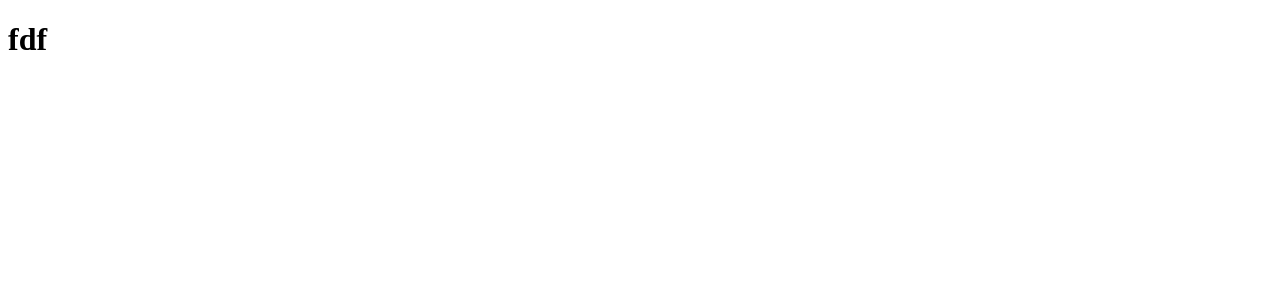
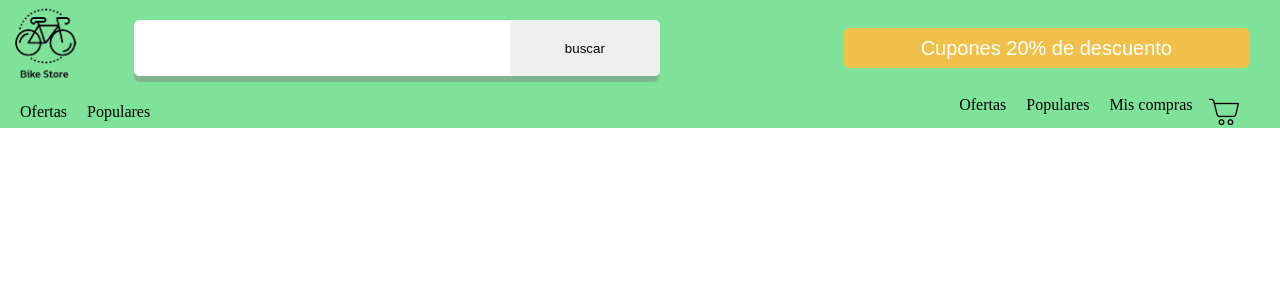
Before and after one commit to DRK-V/BikeStore, a React (Vite) app in the folder frontend/: page / in a window 1280 px wide. Shown: the top 300 px of the page. Built offline with nearby package versions, Linux system fonts and the light colour scheme.

Commit message:
va el navbar

```diff
--- a/frontend/src/App.jsx
+++ b/frontend/src/App.jsx
@@ -1,13 +1,11 @@
-import { useState } from 'react'
-
-
+import { Navbar } from './page/navbar'
 
 function App() {
-  const [count, setCount] = useState(0)
 
   return (
     <>
-<h1>fdf</h1>
+    <Navbar/>
+
     </>
   )
 }
--- /dev/null
+++ b/frontend/src/css/nav.css
@@ -0,0 +1,118 @@
+* {
+  padding: 0;
+  margin: 0;
+  box-sizing: border-box;
+  text-decoration: none;
+  list-style: none;
+}
+
+nav {
+  display: flex;
+  width: 100%;
+  height: 12vh;
+  background-color: #7ee29a;
+  display: flex;
+  justify-content: center;
+  align-items: center;
+}
+
+.bike {
+  padding: 3px;
+  width: 9%;
+  height: 100%;
+  object-fit: contain;
+}
+.car{
+    width: 5%;
+    height: 100%;
+    object-fit: contain;
+    margin-left: 15px;
+
+}
+
+.busque {
+  margin: 10px;
+  border-radius: 5px;
+  border: none;
+  width: 70%;
+  outline: none;
+  height: 7vh;
+  box-shadow: 1px 5px 1px 1px rgba(128, 128, 128, 0.452);
+  display: flex;
+}
+
+.buscar {
+  width: 20%;
+  height: 7vh;
+  border-radius: 5px;
+  border: none;
+  left: -21%;
+  position: relative;
+}
+
+form {
+  width: 70%;
+  float: center;
+  display: flex;
+  justify-content: center;
+  align-items: center;
+}
+
+.descu {
+  display: flex;
+  justify-content: center;
+  align-items: center;
+  margin-right: 31px;
+  border-radius: 5px;
+  border: none;
+  width: 38%;
+  height: 40px;
+  background-color: #efc14a;
+  color: white;
+  font-size: 20px;
+}
+
+.nav2 {
+  display: flex;
+  width: 100%;
+  height: 100%;
+  background-color: #7ee29a;
+  justify-content: space-around;
+}
+ul {
+  height: 100%;
+  width: 100%;
+  display: inline-block;
+}
+.right-side,
+.left-side {
+  width: 50%;
+  height: 100%;
+  display: flex;
+  justify-content: center;
+}
+.left-side > ul {
+  display: flex;
+  flex-direction: row;
+  flex-wrap: nowrap;
+  justify-content: flex-start;
+  width: 100%;
+  height: 100%;
+}
+.right-side > ul {
+  display: flex;
+  position: relative;
+  flex-direction: row;
+  flex-wrap: nowrap;
+  justify-content: flex-end;
+  width: 80%;
+  height: 100%;
+}
+
+
+ul > a,
+li {
+  margin-left: 10px;
+
+  color: black;
+}
--- a/frontend/src/main.jsx
+++ b/frontend/src/main.jsx
@@ -1,6 +1,7 @@
 import React from 'react'
 import ReactDOM from 'react-dom/client'
 import App from './App.jsx'
+
 
 
 ReactDOM.createRoot(document.getElementById('root')).render(
--- /dev/null
+++ b/frontend/src/page/Navbar.jsx
@@ -0,0 +1,44 @@
+import "../css/nav.css";
+import icon from "../assets/bici.png";
+import carrito from "../assets/carrito.png"
+export const Navbar = () => {
+  return (
+    <>
+      <nav>
+        <img src={icon} alt="" className="bike"/>
+        <form action="">
+          <input type="text" className="busque" />
+          <button className="buscar">buscar</button>
+        </form>
+        <button className="descu">Cupones 20% de descuento</button>
+      </nav>
+      <nav className="nav2">
+        <div className="left-side">
+          <ul>
+            <a href="#">
+              <li>Ofertas</li>
+            </a>
+            <a href="#">
+              <li>Populares</li>
+            </a>
+          </ul>
+        </div>
+        <div className="right-side">
+          <ul>
+            <a href="#">
+              <li>Ofertas</li>
+            </a>
+            <a href="#">
+              <li>Populares</li>
+            </a>
+            <a href="#">
+              <li>Mis compras</li>
+            </a>
+            <i></i>
+          </ul>
+          <img src={carrito} alt="carrito" className="car"  />
+        </div>
+      </nav>
+    </>
+  );
+};
```
Also changed, not shown: frontend/src/assets/bici.png (added), frontend/src/assets/carrito.png (added).
